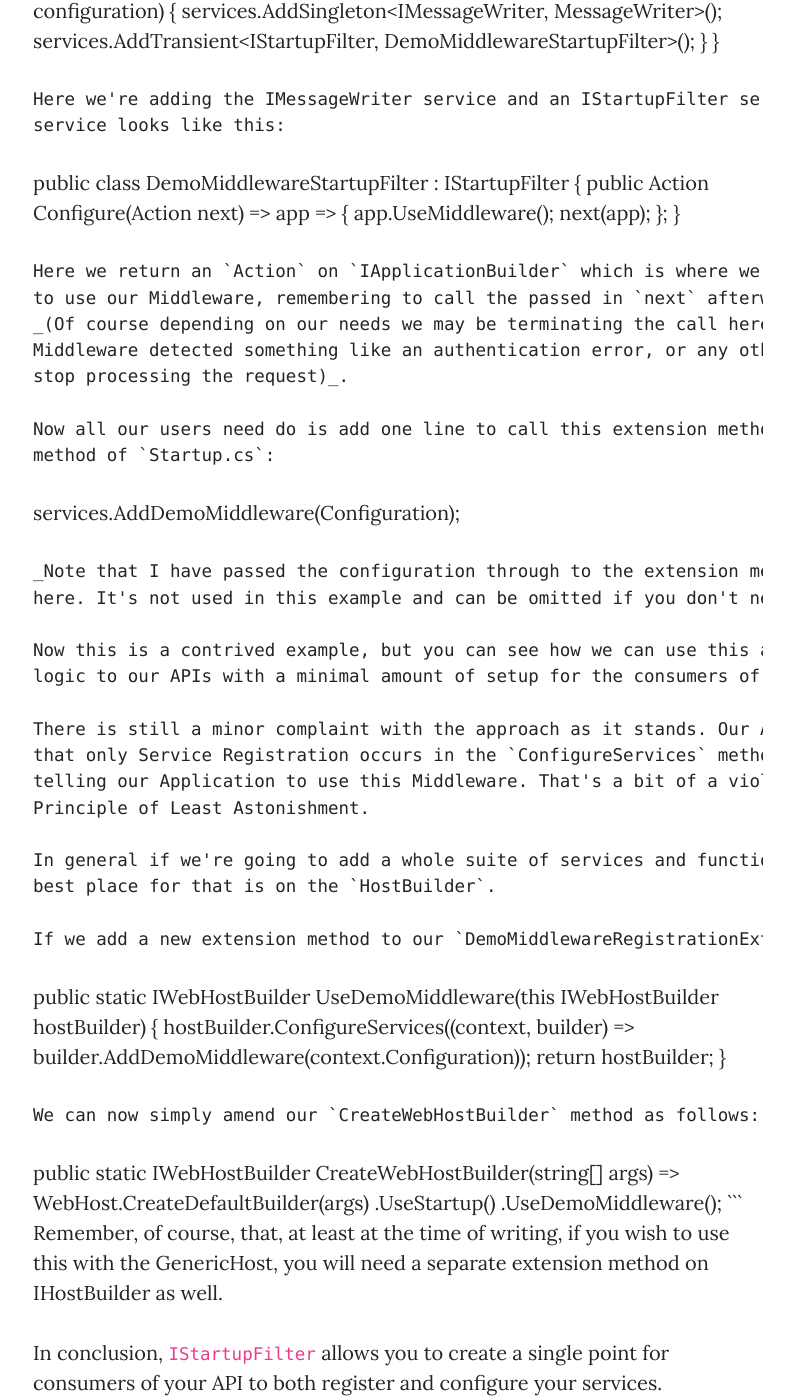
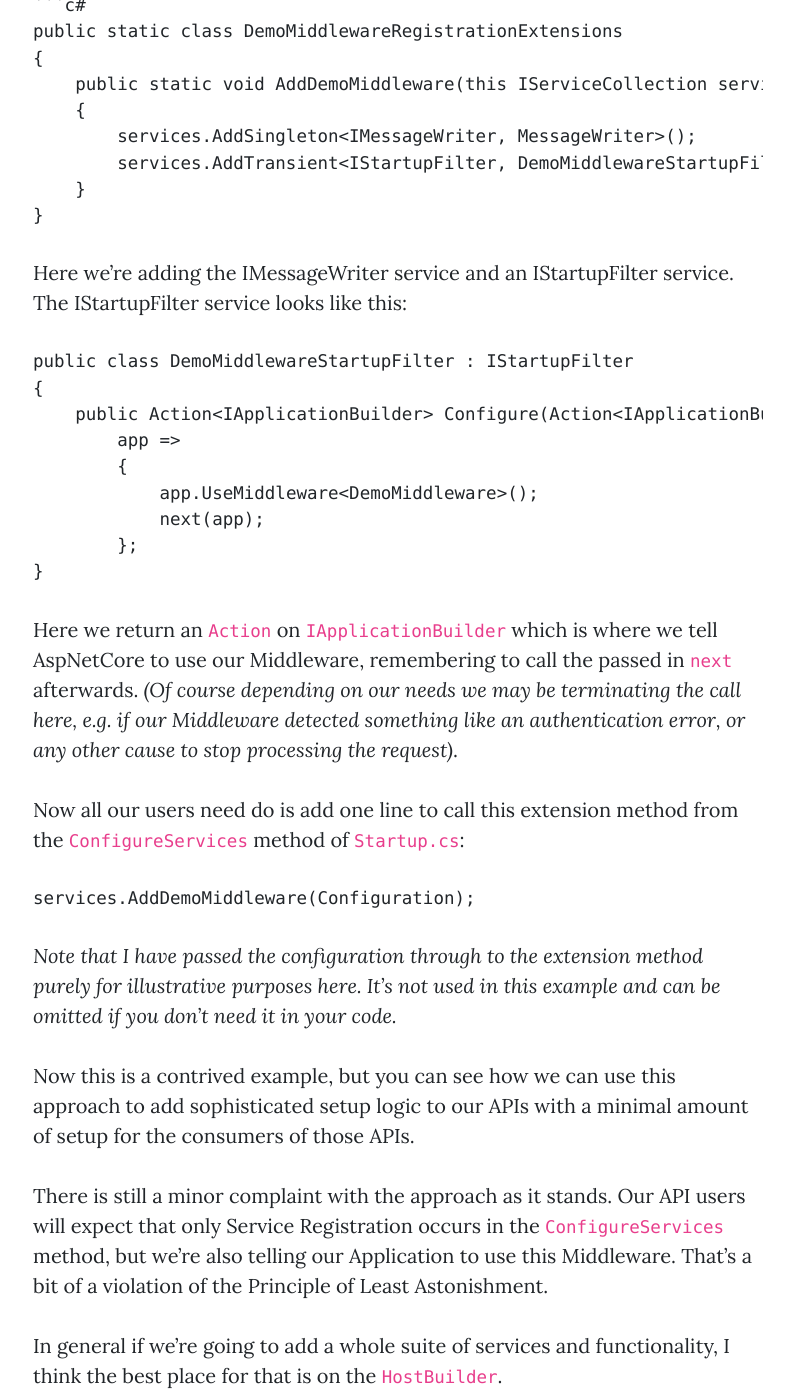
Before and after one commit to paxdev/paxdev.github.io, a Jekyll site: the page built from _posts/2018-08-07-simplifying-component-setup-with-IStartupFilter.md, in a window 1280 px wide and 1400 px high, scrolled down 2649 px. Shown: the whole window, without its empty margins (242-1036 px from the left). Built offline with Jekyll 4.4.1, drawn with Linux system fonts in a browser that asks for light colours; nearby versions of some CDN libraries; our own code applies the rules of GitHub Pages for plain Markdown files; some of the changed text lies outside the part shown.

Commit message:
fix up posts

````diff
--- a/_posts/2018-08-07-simplifying-component-setup-with-IStartupFilter.md
+++ b/_posts/2018-08-07-simplifying-component-setup-with-IStartupFilter.md
@@ -9,13 +9,17 @@ the services in `Startup.ConfigureServices` and then tell the
 `IApplicationBuilder` to actually use them in `Startup.Configure`.
 
 Take the example of JwtBearer Authentication. You have to remember to call
-```
+
+```c#
 services.AddAuthentication(options => ...)
 ```
+
 in `ConfigureServices` _and_
-```
+
+```c#
 app.UseAuthentication()
 ```
+
 in `Configure`.
 
 Not only is this open to making mistakes, it scatters the configuration of
@@ -25,9 +29,11 @@ place to register and configure your service.
 
 Enter the `IStartupFilter`, part of the `Microsoft.AspNetCore.Hosting.Abstractions`
 package. It defines one method:
-```
+
+```c#
 Action<IApplicationBuilder> Configure(Action<IApplicationBuilder> next);
 ```
+
 _Note that although you can use an IStartupFilter with the Generic Host, it hasn't (at the time of writing) made into a non-AspNetCore package,
 so you will need to refer to the AspNet version regardless of whether you are using AspNet or not._
 
@@ -35,7 +41,8 @@ When you call `Build` on your `HostBuilder` (either Generic or Web) the runtime
 `ServiceCollection` and then iterates through them in order invoking the `Configure` method on your app's `ApplicationBuilder`.
 
 As a particularly contrived version, consider a middleware that has its own dependencies.
-```
+
+```c#
 public class DemoMiddleware
 {
 
@@ -55,19 +62,24 @@ public class DemoMiddleware
     }
 }
 ```
+
 This middleware simply injects a message from the IMessageWriter directly into the response
 stream.
 
 In order to register this, our users need to add
+
 ```services.AddSingleton<IMessageWriter, MessageWriter>();```
+
 to their `ConfigureServices` and
+
 ```app.UseMiddleware<DemoMiddleware>();```
+
 to their `Configure`.
 
 To make this easier to use for our users, we can leverage the `IStartupFilter` and
 a convenient extension method.
 
-```
+```c#
 public static class DemoMiddlewareRegistrationExtensions
 {
     public static void AddDemoMiddleware(this IServiceCollection services, IConfiguration configuration)
@@ -77,9 +89,11 @@ public static class DemoMiddlewareRegistrationExtensions
     }
 }
 ```
+
 Here we're adding the IMessageWriter service and an IStartupFilter service. The IStartupFilter
 service looks like this:
-```
+
+```c#
 public class DemoMiddlewareStartupFilter : IStartupFilter
 {
     public Action<IApplicationBuilder> Configure(Action<IApplicationBuilder> next) =>
@@ -90,6 +104,7 @@ public class DemoMiddlewareStartupFilter : IStartupFilter
         };
 }
 ```
+
 Here we return an `Action` on `IApplicationBuilder` which is where we tell AspNetCore
 to use our Middleware, remembering to call the passed in `next` afterwards.
 _(Of course depending on our needs we may be terminating the call here, e.g. if our
@@ -98,9 +113,11 @@ stop processing the request)_.
 
 Now all our users need do is add one line to call this extension method from the `ConfigureServices`
 method of `Startup.cs`:
-```
+
+```c#
 services.AddDemoMiddleware(Configuration);
 ```
+
 _Note that I have passed the configuration through to the extension method purely for illustrative purposes
 here. It's not used in this example and can be omitted if you don't need it in your code._
 
@@ -116,20 +133,24 @@ In general if we're going to add a whole suite of services and functionality, I
 best place for that is on the `HostBuilder`.
 
 If we add a new extension method to our `DemoMiddlewareRegistrationExtensions` as follows:
-```
+
+```c#
 public static IWebHostBuilder UseDemoMiddleware(this IWebHostBuilder hostBuilder)
 {
     hostBuilder.ConfigureServices((context, builder) => builder.AddDemoMiddleware(context.Configuration));
     return hostBuilder;
 }
 ```
+
 We can now simply amend our `CreateWebHostBuilder` method as follows:
-```
+
+```c#
 public static IWebHostBuilder CreateWebHostBuilder(string[] args) =>
     WebHost.CreateDefaultBuilder(args)
         .UseStartup<Startup>()
         .UseDemoMiddleware();
 ```
+
 Remember, of course, that, at least at the time of writing, if you wish to use this with the GenericHost,
 you will need a separate extension method on IHostBuilder as well.
 
````
Also changed, not shown: _posts/2018-09-11-provisioning-pod-resources-with-helm.md (+2 -2 lines).
